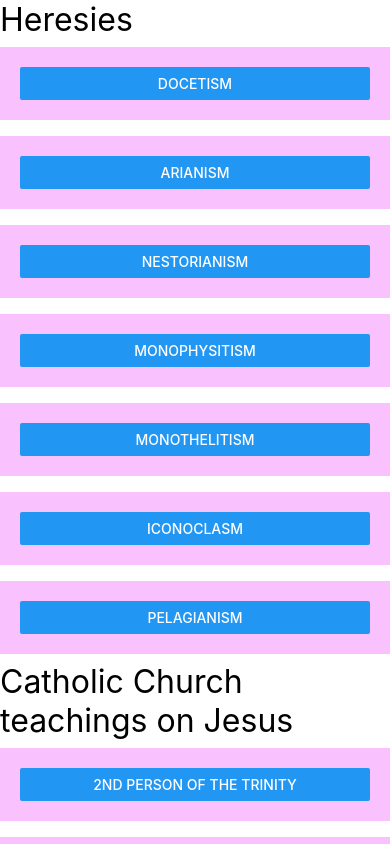
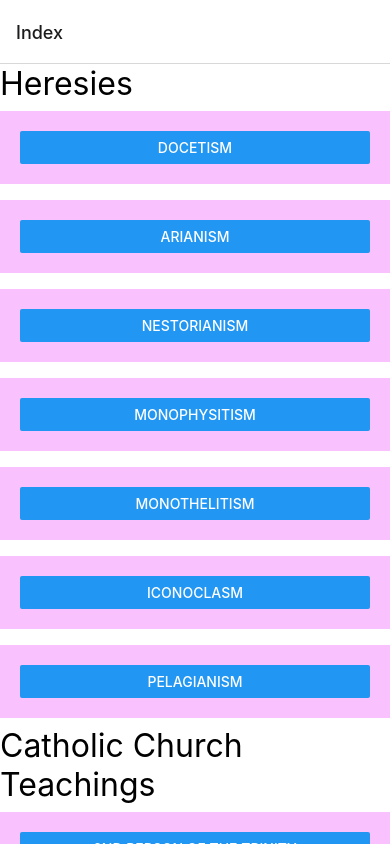
Before and after one commit to JoshuaTheEngineer/hey-heretic, a React Native app: screen /Index in a window 390 px wide. Built offline with nearby package versions, Linux system fonts and the light colour scheme.

Commit message:
Separate Screen for Content (#2)
* Replace beliefs.json

* Refactor how it returns the screen

* Install React Navigation, use NavigationContainer

* Separate IndexScren

* Create separate screens for heresy and church

Co-authored-by: Joshua Cadavez <>

```diff
--- a/App.js
+++ b/App.js
@@ -1,58 +1,25 @@
 import React from "react";
-import { StyleSheet, Text, View, SafeAreaView, SectionList, StatusBar, Button, Alert } from "react-native";
+import { NavigationContainer } from "@react-navigation/native";
+import { createNativeStackNavigator } from "@react-navigation/native-stack";
 
-import BELIEFS from './src/data/beliefs.json';
-import HERESIES from './src/data/heresies.json';
+import IndexScreen from "./src/screens/screen-beliefs-index";
+import HeresyScreen from "./src/screens/screen-heresy";
+import ChurchScreen from "./src/screens/screen-church";
 
-const Item = ({ title }) => (
-  <View style={styles.item}>
-    <Button
-      title={title}
-      onPress={() => {
-        let msg;
-        if (HERESIES[title]) {
-          msg = `HERESY: ${HERESIES[title]["meaning"]}\nCHURCH: ${HERESIES[title]["church"]}`;
-        } else {
-          msg = title;
-        }
-        return Alert.alert(msg);
-      }}
-    />
-  </View>
+const Stack = createNativeStackNavigator();
+
+const App = () => (
+    <NavigationContainer>
+      <Stack.Navigator>
+        <Stack.Screen
+          name="Index"
+          component={IndexScreen}
+          options={{ title: 'Index' }}
+        />
+        <Stack.Screen name="Heresy" component={HeresyScreen} />
+        <Stack.Screen name="Church" component={ChurchScreen} />
+      </Stack.Navigator>
+    </NavigationContainer>
 )
 
-const App = () => (
-  <SafeAreaView style={styles.container}>
-    <SectionList
-      sections={BELIEFS}
-      keyExtractor={(item, index) => item + index}
-      renderItem={({ item }) => <Item title={item} />}
-      renderSectionHeader={({ section: { title } }) => (
-        <Text style={styles.header}>{title}</Text>
-      )}
-    />
-  </SafeAreaView>
-)
-
-const styles = StyleSheet.create({
-  container: {
-    flex: 1,
-    backgroundColor: '#fff',
-    alignItems: 'center',
-    justifyContent: 'center',
-  },
-  item: {
-    backgroundColor: "#f9c2ff",
-    padding: 20,
-    marginVertical: 8
-  },
-  header: {
-    fontSize: 32,
-    backgroundColor: "#fff"
-  },
-  title: {
-    fontSize: 24
-  }
-});
-
 export default App;
--- a/package.json
+++ b/package.json
@@ -9,10 +9,14 @@
     "web": "expo start --web"
   },
   "dependencies": {
+    "@react-navigation/native": "^6.0.13",
+    "@react-navigation/native-stack": "^6.9.0",
     "expo": "~46.0.9",
     "expo-status-bar": "~1.4.0",
     "react": "18.0.0",
-    "react-native": "0.69.6"
+    "react-native": "0.69.6",
+    "react-native-screens": "~3.15.0",
+    "react-native-safe-area-context": "4.3.1"
   },
   "devDependencies": {
     "@babel/core": "^7.12.9"
--- a/src/data/beliefs.json
+++ /dev/null
@@ -1,25 +0,0 @@
-[
-    {
-        "title" : "Heresies",
-        "data": [
-            "docetism",
-            "arianism",
-            "nestorianism",
-            "monophysitism",
-            "monothelitism",
-            "iconoclasm",
-            "pelagianism"
-        ]
-    },
-    {
-        "title" : "Catholic Church teachings on Jesus",
-        "data": [
-            "2nd Person of the Trinity",
-            "Fully Divine Nature (Son of God)",
-            "Fully Human Nature (Son of Mary)",
-            "Christ or Messiah (Son of David)",
-            "Rose from the dead",
-            "Seated at the right hand of the Father"
-        ]
-    }
-]
--- /dev/null
+++ b/src/data/church-teachings-on-jesus.json
@@ -0,0 +1,26 @@
+{
+    "2nd Person of the Trinity" : {
+        "meaning": "2nd Person of the Trinity",
+        "church": "n/a"
+    },
+    "Fully Divine Nature" : {
+        "meaning": "Fully Divine Nature (Son of God)",
+        "church": "n/a"
+    },
+    "Fully Human Nature" : {
+        "meaning": "Fully Human Nature (Son of Mary)",
+        "church": "n/a"
+    },
+    "The Messiah" : {
+        "meaning": "Christ or Messiah (Son of David)",
+        "church": "n/a"
+    },
+    "Rose from the dead" : {
+        "meaning": "Rose from the dead",
+        "church": "n/a"
+    },
+    "Seated at the right hand of the Father" : {
+        "meaning": "Seated at the right hand of the Father",
+        "church": "n/a"
+    }
+}
--- /dev/null
+++ b/src/screens/screen-beliefs-index.js
@@ -0,0 +1,70 @@
+import { SafeAreaView, StyleSheet, Text, View, SectionList, Button } from "react-native";
+
+import CHURCH from '../data/church-teachings-on-jesus.json';
+import HERESIES from '../data/heresies.json';
+
+const DATA = [
+    {
+      "title" : "Heresies",
+      "data" : Object.keys(HERESIES)
+    },
+    {
+      "title" : "Catholic Church Teachings",
+      "data" : Object.keys(CHURCH)
+    }
+]
+
+const Item = ({ title, navigation }) => {
+    return (
+      <View style={styles.item}>
+        <Button
+          title={title}
+          onPress={() => {
+            if (HERESIES[title]) {
+                return navigation.navigate('Heresy', { meaning: HERESIES[title]["meaning"], church: HERESIES[title]["church"] })
+            } else {
+                return navigation.navigate('Church', { meaning: CHURCH[title]["meaning"], church: CHURCH[title]["church"] })
+            }
+          }}
+        />
+      </View>
+    )
+}
+
+const IndexScreen = ({ navigation }) => {
+    return (
+        <SafeAreaView style={styles.container}>
+            <SectionList
+                sections={DATA}
+                keyExtractor={(item, index) => item + index}
+                renderItem={({ item }) => <Item title={item} navigation={navigation} />}
+                renderSectionHeader={({ section: { title } }) => (
+                    <Text style={styles.header}>{title}</Text>
+                )}
+            />
+        </SafeAreaView>
+    )
+}
+
+const styles = StyleSheet.create({
+    container: {
+        flex: 1,
+        backgroundColor: '#fff',
+        alignItems: 'center',
+        justifyContent: 'center',
+    },
+    item: {
+        backgroundColor: "#f9c2ff",
+        padding: 20,
+        marginVertical: 8
+    },
+    header: {
+        fontSize: 32,
+        backgroundColor: "#fff"
+    },
+    title: {
+        fontSize: 24
+    }
+});
+
+export default IndexScreen;
--- /dev/null
+++ b/src/screens/screen-church.js
@@ -0,0 +1,37 @@
+import { SafeAreaView, StyleSheet, Text, View } from "react-native";
+
+const ChurchScreen = ({ navigation, route }) => {
+    return (
+        <SafeAreaView style={styles.container}>
+            <View>
+                <Text>Church Stance</Text>
+                <Text>{ route.params.meaning }</Text>
+                <Text>More Details</Text>
+                <Text>{ route.params.church }</Text>
+            </View>
+        </SafeAreaView>
+    )
+}
+
+const styles = StyleSheet.create({
+    container: {
+        flex: 1,
+        backgroundColor: '#fff',
+        alignItems: 'center',
+        justifyContent: 'center',
+    },
+    item: {
+        backgroundColor: "#f9c2ff",
+        padding: 20,
+        marginVertical: 8
+    },
+    header: {
+        fontSize: 32,
+        backgroundColor: "#fff"
+    },
+    title: {
+        fontSize: 24
+    }
+});
+
+export default ChurchScreen;
--- /dev/null
+++ b/src/screens/screen-heresy.js
@@ -0,0 +1,37 @@
+import { SafeAreaView, StyleSheet, Text, View } from "react-native";
+
+const HeresyScreen = ({ navigation, route }) => {
+    return (
+        <SafeAreaView style={styles.container}>
+            <View>
+                <Text>Heresy Meaning</Text>
+                <Text>{ route.params.meaning }</Text>
+                <Text>Church Counter Stance</Text>
+                <Text>{ route.params.church }</Text>
+            </View>
+        </SafeAreaView>
+    )
+}
+
+const styles = StyleSheet.create({
+    container: {
+        flex: 1,
+        backgroundColor: '#fff',
+        alignItems: 'center',
+        justifyContent: 'center',
+    },
+    item: {
+        backgroundColor: "#f9c2ff",
+        padding: 20,
+        marginVertical: 8
+    },
+    header: {
+        fontSize: 32,
+        backgroundColor: "#fff"
+    },
+    title: {
+        fontSize: 24
+    }
+});
+
+export default HeresyScreen;
```
Also changed, not shown: 1 other file (tests, documents, lock files or other folders).
